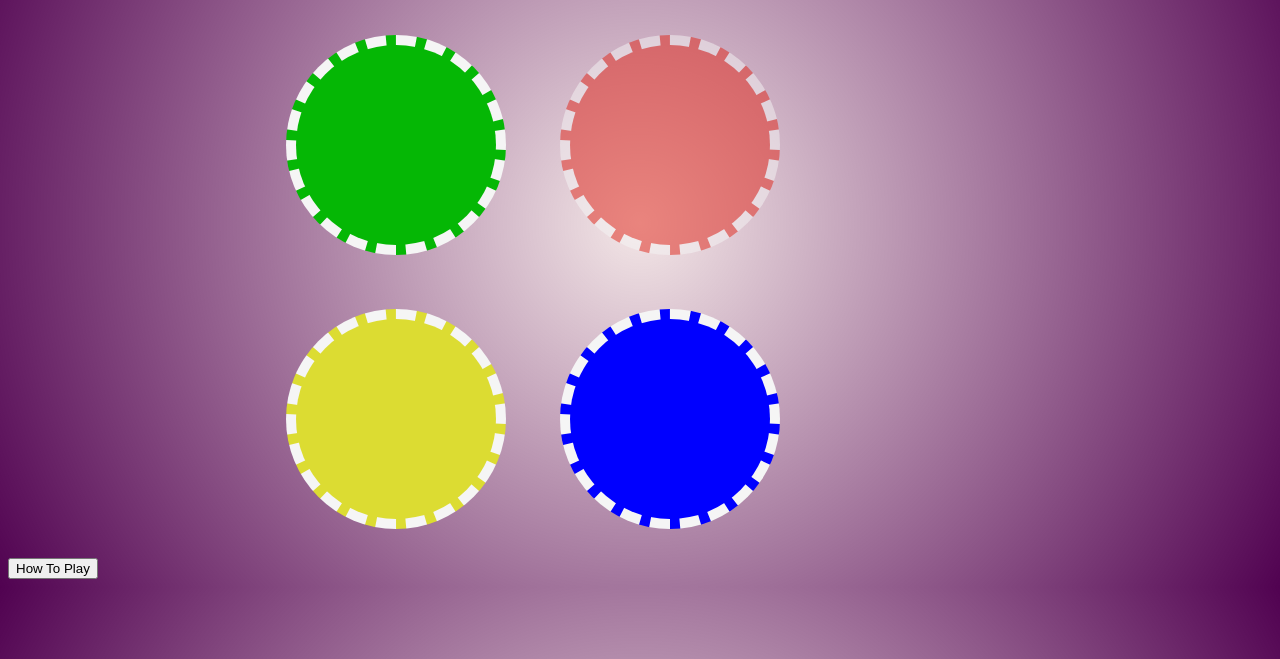
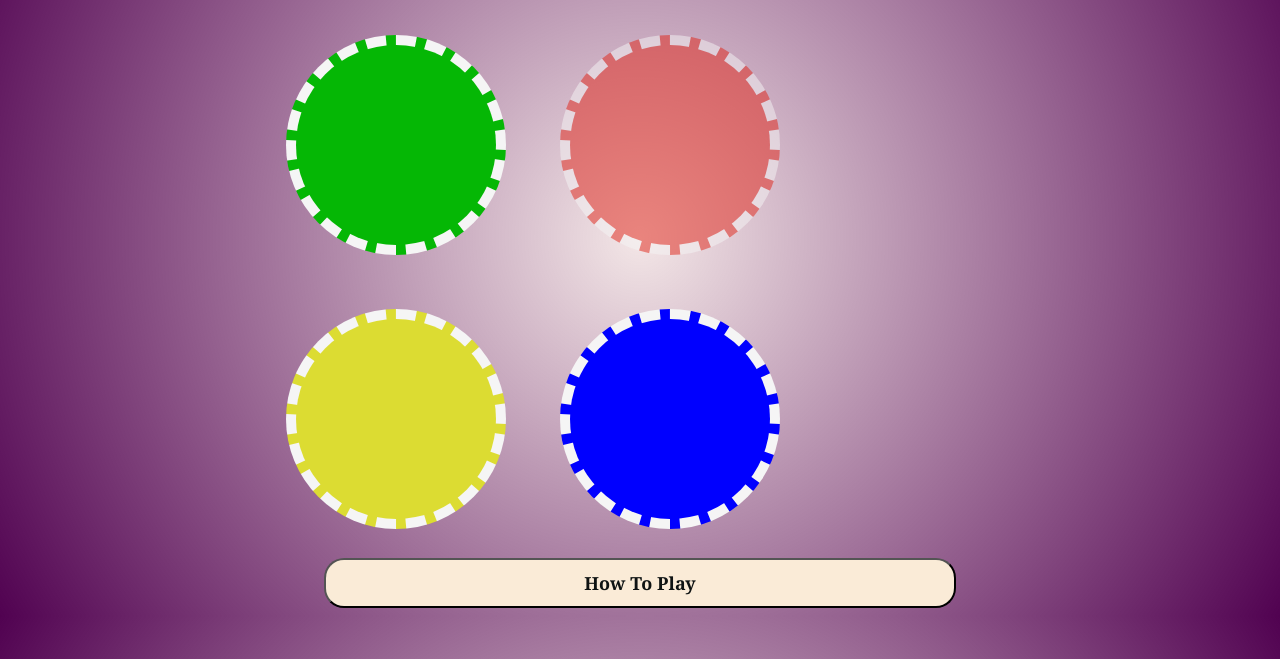
Before and after one commit to surbhi-chaturvedi/Fun-Game, a plain HTML site: page index.html in a window 1280 px wide. Shown: the part 141-800 px from the top of the page. Drawn offline with nearby package versions, Linux system fonts and the light colour scheme.

Commit message:
Update styles.css

```diff
--- a/styles.css
+++ b/styles.css
@@ -77,3 +77,24 @@ body{
     box-shadow: 0 0 20px white;
     background-color: grey;
   }
+  button{
+    color: rgb(15, 19, 19);
+    width: 50%;
+    height:50px;
+    font-size: large;
+    font-weight: bold;
+    font-family:Cambria, Cochin, Georgia, Times, 'Times New Roman', serif;
+  background-color: antiquewhite;
+  border-width: 50px solid black;
+  margin-left: auto;
+  display: flex;
+  justify-content: center;
+  margin-right: auto;
+  align-items: center;
+  border-radius: 20px;
+  letter-spacing: 1pxz;}
+
+    .button:hover{
+      background-color:rgb(190, 211, 122);
+
+    }
```
